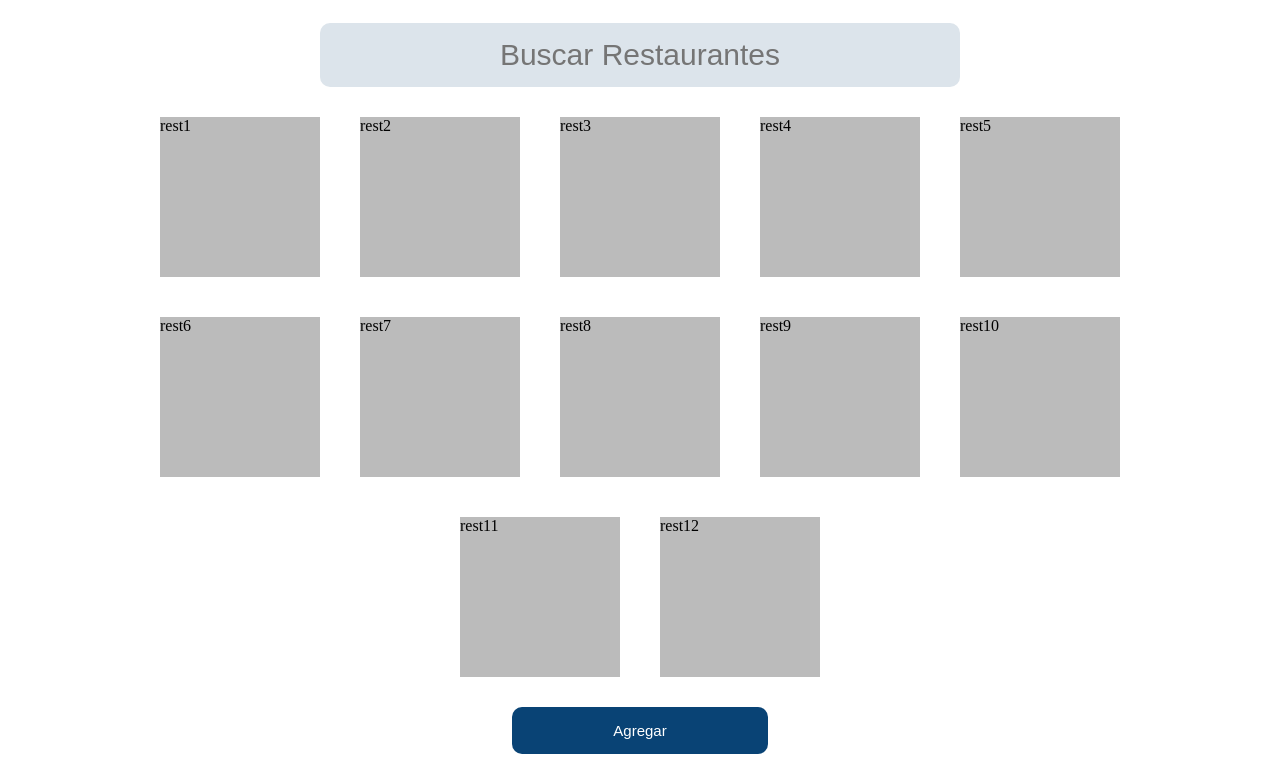
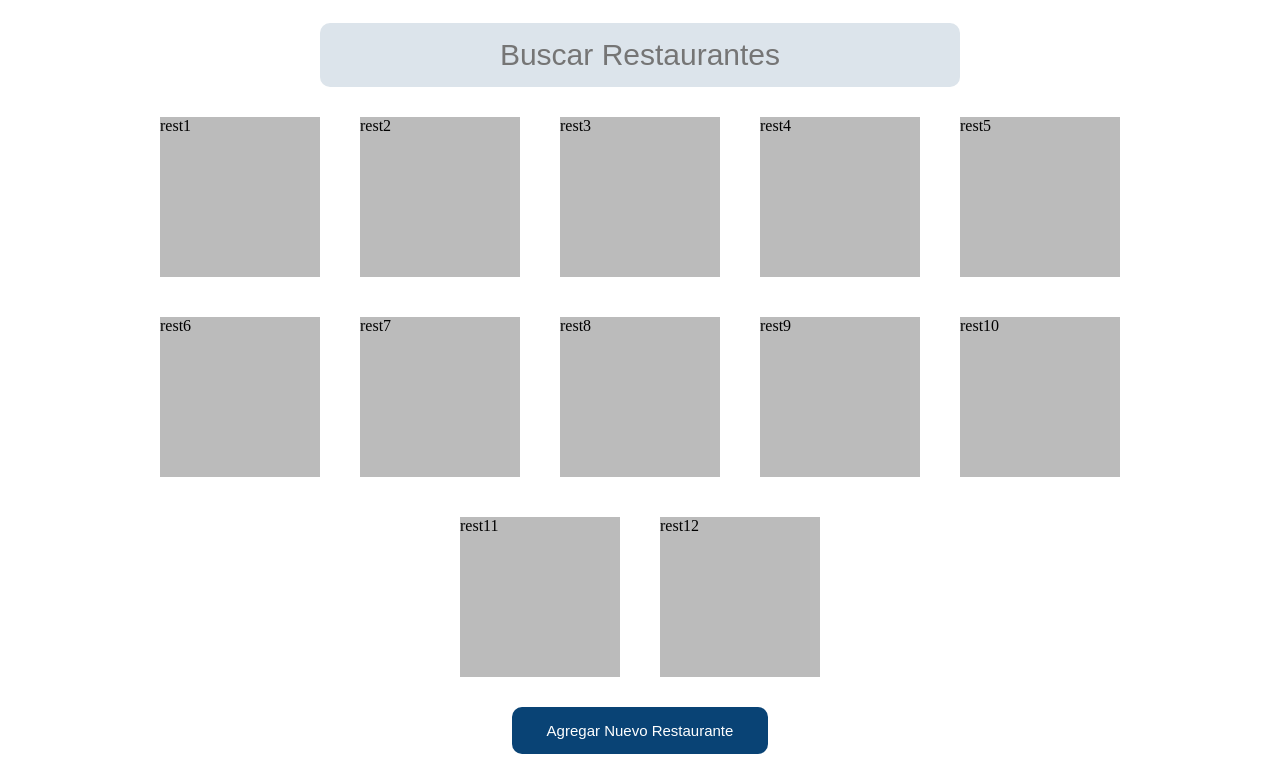
Before and after one commit to MarcioSauceda/Proyecto-web, a plain HTML site: page Restaurantes.html in a window 1280 px wide. Shown: the part 107-871 px from the top of the page. Drawn offline with Linux system fonts and the light colour scheme.

Commit message:
actualizacion

```diff
--- a/Restaurantes.html
+++ b/Restaurantes.html
@@ -49,6 +49,6 @@
             rest12
         </div>
     </div>
-    <input onclick="location.href='nuevaEmpresa.html'" id="boton-rest" type="button" value="Agregar">
+    <input onclick="location.href='nuevaEmpresa.html'" id="boton-rest" type="button" value="Agregar Nuevo Restaurante">
 </body>
 </html>
```
Also changed, not shown: assents/css/styles.css (line endings or trailing spaces).
